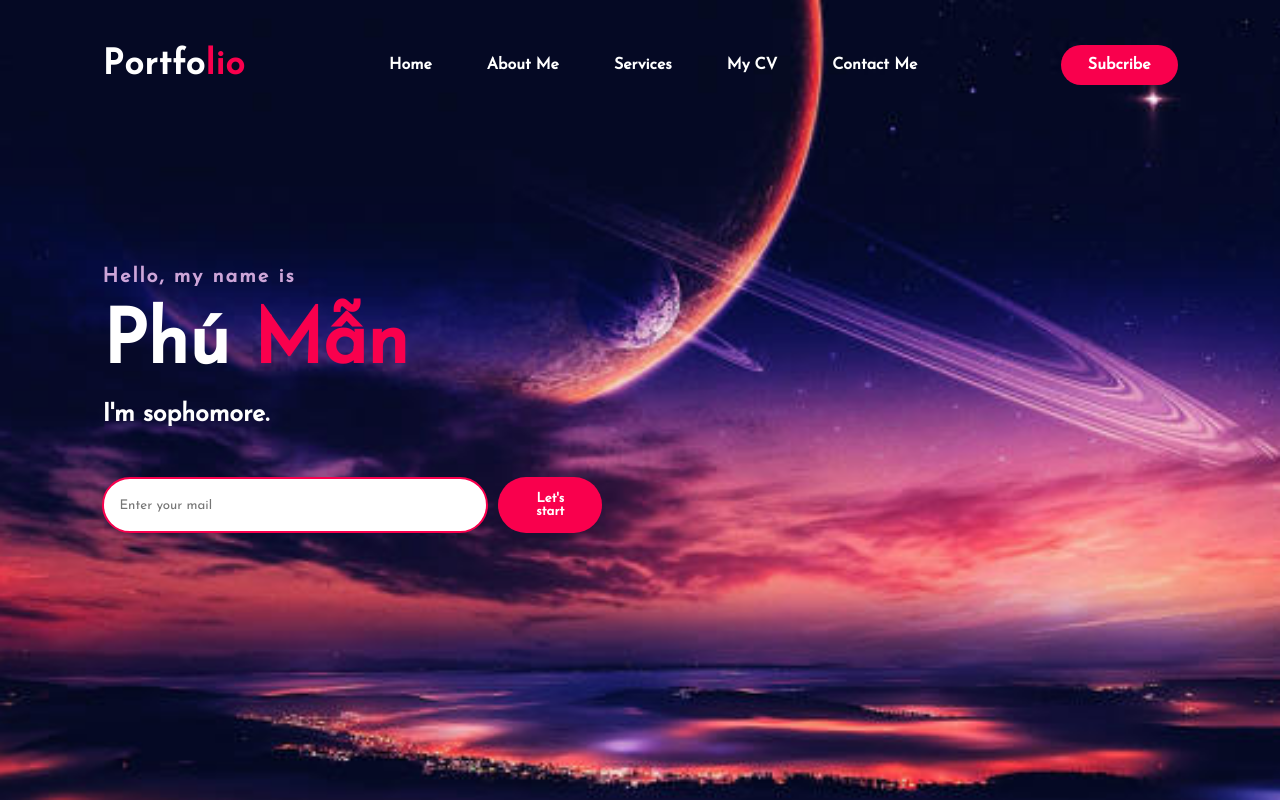
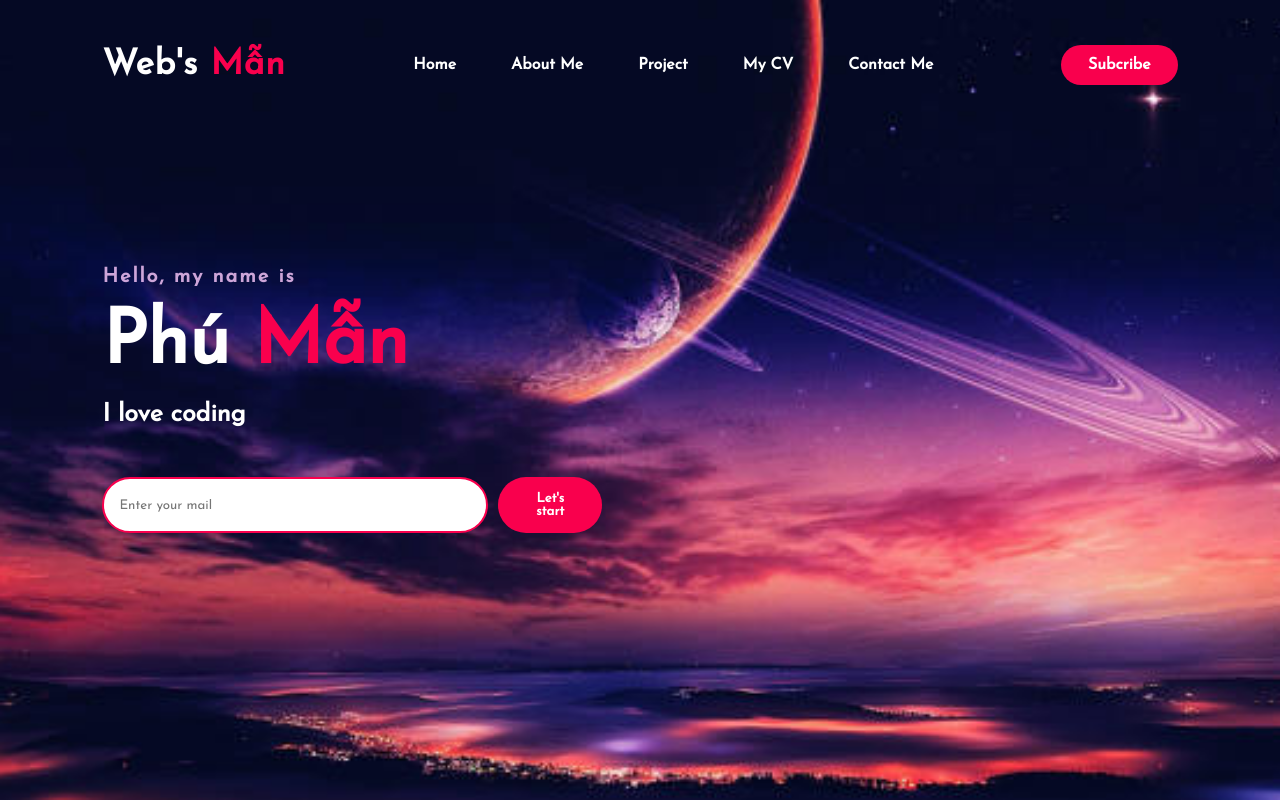
Before and after one commit to PhuMan1872002/webcuaman, a plain HTML site: page index.html in a window 1280 px wide. Shown: the top 800 px of the page. Drawn offline with Linux system fonts and the light colour scheme.

Commit message:
Update index.html

```diff
--- a/index.html
+++ b/index.html
@@ -14,11 +14,11 @@
 <body>
     <div class="hero">
         <nav>
-            <h2 class="logo" id="Logo">Portfo<span>lio</span></h2>
+            <h2 class="logo" id="Logo">Web's <span>Mẫn</span></h2>
             <ul>
                 <li><a href="#Logo">Home</a></li>
                 <li><a href="#me">About me</a></li>
-                <li><a href="#project">Services</a></li>
+                <li><a href="#project">Project</a></li>
                 <li><a href="#cv">My CV</a></li>
                 <li><a href="#contact">Contact me</a></li>
             </ul>
@@ -27,7 +27,7 @@
             <div class="content">
                 <h4>Hello, my name is</h4>
                 <h1>Phú <span>Mẫn</span></h1>
-                <h3>I'm sophomore. </h3>
+                <h3>I love coding </h3>
                 <div class="newslatter">
                     <form>
                         <input type ="text" id="mail" placeholder="Enter your mail">
```
